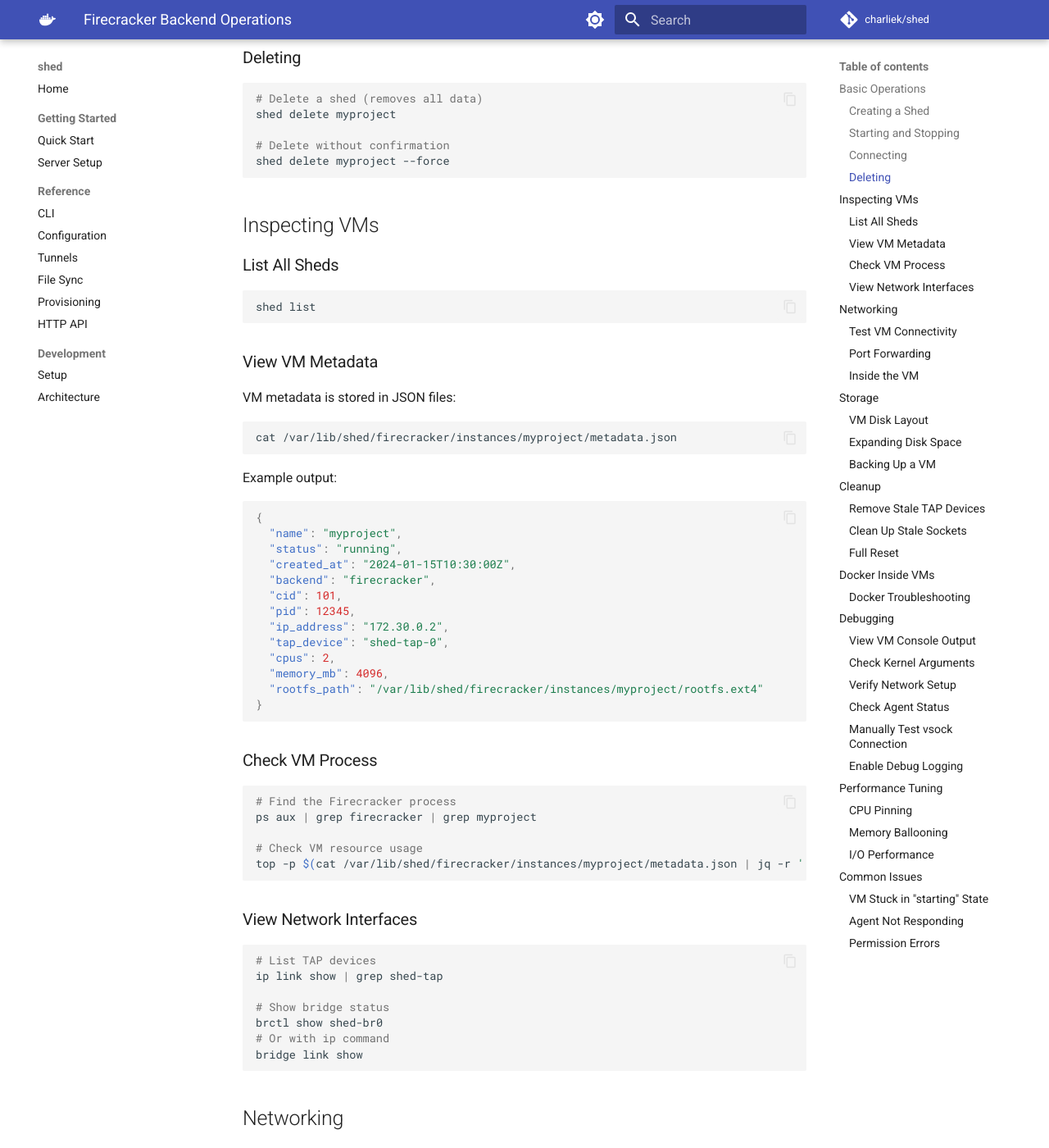
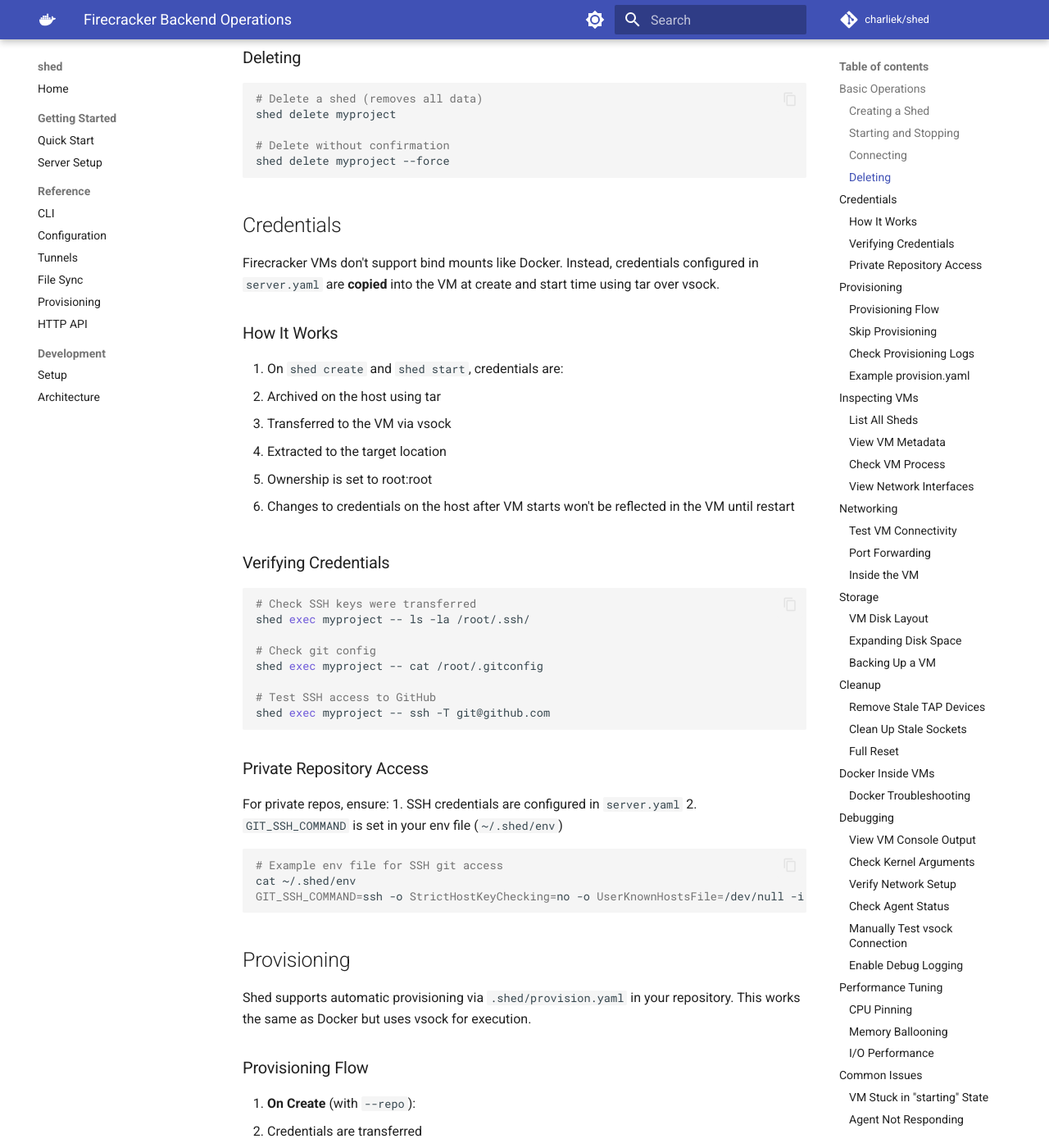
Before and after one commit to charliek/shed, an MkDocs documentation site: the page built from docs/firecracker_howto.md, in a window 1280 px wide and 1400 px high, scrolled down 938 px. Shown: the whole window at 82% size. Built offline with MkDocs 1.6.1 and Material for MkDocs 9.7.7, drawn with Linux system fonts in a browser that asks for light colours; comment, search, counter and statistics services are not loaded; some of the changed text lies outside the part shown.

Commit message:
Add Firecracker backend documentation and test improvements
Documentation:
- Update README with dual backend support (Docker/Firecracker)
- Add architecture diagram showing both backends
- Document backend selection and Firecracker-specific options
- Add firecracker_howto.md for operations guide
- Update configuration.md with Firecracker settings
- Update provisioning.md with backend differences
- Add ROADMAP.md for project planning

Code changes:
- Add NoProvision field to CreateShedRequest for skipping provisioning
- Fix backend_test.go serverCfg field initialization
- Minor serve.go adjustment

Co-Authored-By: Claude Opus 4.5 <noreply@anthropic.com>

````diff
--- a/docs/firecracker_howto.md
+++ b/docs/firecracker_howto.md
@@ -48,6 +48,94 @@ shed delete myproject
 
 # Delete without confirmation
 shed delete myproject --force
+```
+
+## Credentials
+
+Firecracker VMs don't support bind mounts like Docker. Instead, credentials configured in `server.yaml` are **copied** into the VM at create and start time using tar over vsock.
+
+### How It Works
+
+1. On `shed create` and `shed start`, credentials are:
+   - Archived on the host using tar
+   - Transferred to the VM via vsock
+   - Extracted to the target location
+   - Ownership is set to root:root
+
+2. Changes to credentials on the host after VM starts won't be reflected in the VM until restart
+
+### Verifying Credentials
+
+```bash
+# Check SSH keys were transferred
+shed exec myproject -- ls -la /root/.ssh/
+
+# Check git config
+shed exec myproject -- cat /root/.gitconfig
+
+# Test SSH access to GitHub
+shed exec myproject -- ssh -T git@github.com
+```
+
+### Private Repository Access
+
+For private repos, ensure:
+1. SSH credentials are configured in `server.yaml`
+2. `GIT_SSH_COMMAND` is set in your env file (`~/.shed/env`)
+
+```bash
+# Example env file for SSH git access
+cat ~/.shed/env
+GIT_SSH_COMMAND=ssh -o StrictHostKeyChecking=no -o UserKnownHostsFile=/dev/null -i /root/.ssh/id_ed25519
+```
+
+## Provisioning
+
+Shed supports automatic provisioning via `.shed/provision.yaml` in your repository. This works the same as Docker but uses vsock for execution.
+
+### Provisioning Flow
+
+1. **On Create** (with `--repo`):
+   - Credentials are transferred
+   - Repository is cloned
+   - Install hook runs (if configured)
+   - Startup hook runs (if configured)
+
+2. **On Start** (restart):
+   - Credentials are refreshed
+   - Startup hook runs (install hook is skipped)
+
+### Skip Provisioning
+
+```bash
+# Create without running hooks
+shed create myproject --backend=firecracker --repo=https://github.com/user/repo.git --no-provision
+```
+
+### Check Provisioning Logs
+
+```bash
+# View install hook output
+shed exec myproject -- cat /var/log/shed/install.log
+
+# View startup hook output
+shed exec myproject -- cat /var/log/shed/startup.log
+
+# Check provisioning state
+shed exec myproject -- cat /var/log/shed/.provision_state
+```
+
+### Example provision.yaml
+
+```yaml
+hooks:
+  install: .shed/scripts/install.sh    # Runs once on create
+  startup: .shed/scripts/startup.sh    # Runs on every start
+
+env:
+  MY_VAR: "value"
+
+timeout: 30m
 ```
 
 ## Inspecting VMs
````
Also changed, not shown: README.md (+62 -9 lines), docs/ROADMAP.md (added, +80 -0 lines), docs/index.md (+19 -5 lines), docs/reference/configuration.md (+54 -4 lines), docs/reference/provisioning.md (+6 -1 lines), 3 other files.
